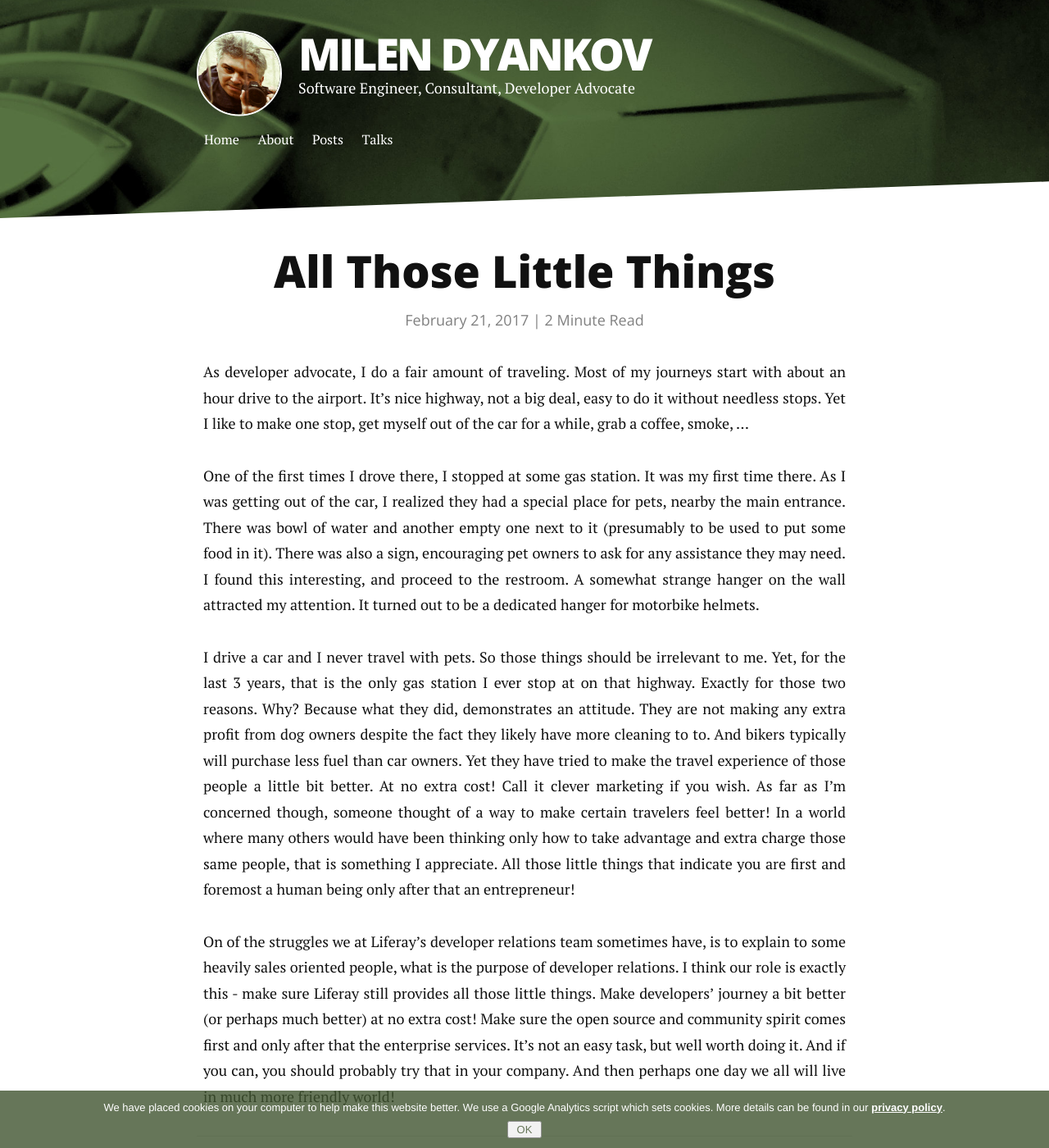
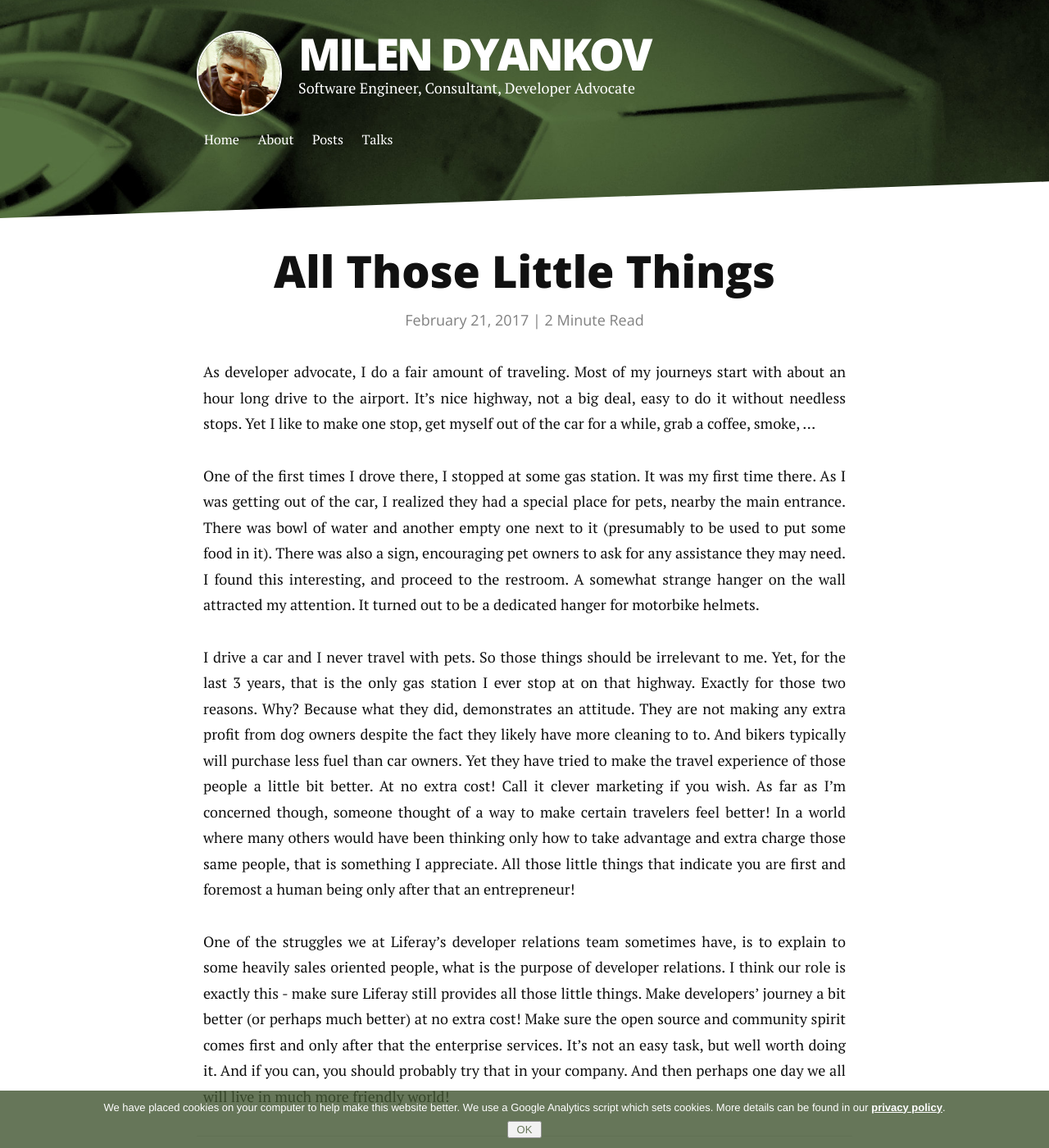
Before and after one commit to azzazzel/azzazzel.github.io, a Jekyll site: the page built from _posts/2017-02-21-those_little_things.md, in a window 1280 px wide and 1400 px high. Shown: the whole window at 82% size. Built offline with Jekyll 4.4.1, drawn with Linux system fonts in a browser that asks for light colours; nearby versions of some CDN libraries; comment, search, counter and statistics services are not loaded.

Commit message:
fixed typos

```diff
--- a/_posts/2017-02-21-those_little_things.md
+++ b/_posts/2017-02-21-those_little_things.md
@@ -2,7 +2,7 @@
 layout: new_post
 title: "All Those Little Things"
 ---
-As developer advocate, I do a fair amount of traveling. Most of my journeys start with about an hour drive to the airport. It's nice highway, not a big deal, easy to do it without needless stops. Yet I like to make one stop, get myself out of the car for a while, grab a coffee, smoke, ...
+As developer advocate, I do a fair amount of traveling. Most of my journeys start with about an hour long drive to the airport. It's nice highway, not a big deal, easy to do it without needless stops. Yet I like to make one stop, get myself out of the car for a while, grab a coffee, smoke, ...
 
 One of the first times I drove there, I stopped at some gas station. It was my first time there. As I was getting out of the car, I realized they had a special place for pets, nearby the main entrance. There was bowl of water and another empty one next to it (presumably to be used to put some food in it). There was also a sign, encouraging pet owners to ask for any assistance they may need. I found this interesting, and proceed to the restroom. A somewhat strange hanger on the wall attracted my attention. It turned out to be a dedicated hanger for motorbike helmets.
 
@@ -10,4 +10,4 @@ One of the first times I drove there, I stopped at some gas station. It was my f
 
 I drive a car and I never travel with pets. So those things should be irrelevant to me. Yet, for the last 3 years, that is the only gas station I ever stop at on that highway. Exactly for those two reasons. Why? Because what they did, demonstrates an attitude. They are not making any extra profit from dog owners despite the fact they likely have more cleaning to to. And bikers typically will purchase less fuel than car owners. Yet they have tried to make the travel experience of those people a little bit better. At no extra cost! Call it clever marketing if you wish. As far as I'm concerned though, someone thought of a way to make certain travelers feel better! In a world where many others would have been thinking only how to take advantage and extra charge those same people, that is something I appreciate. All those little things that indicate you are first and foremost a human being only after that an entrepreneur!
 
-On of the struggles we at Liferay's developer relations team sometimes have, is to explain to some heavily sales oriented people, what is the purpose of developer relations. I think our role is exactly this - make sure Liferay still provides all those little things. Make developers' journey a bit better (or perhaps much better) at no extra cost! Make sure the open source and community spirit comes first and only after that the enterprise services. It's not an easy task, but well worth doing it. And if you can, you should probably try that in your company. And then perhaps one day we all will live in much more friendly world!
+One of the struggles we at Liferay's developer relations team sometimes have, is to explain to some heavily sales oriented people, what is the purpose of developer relations. I think our role is exactly this - make sure Liferay still provides all those little things. Make developers' journey a bit better (or perhaps much better) at no extra cost! Make sure the open source and community spirit comes first and only after that the enterprise services. It's not an easy task, but well worth doing it. And if you can, you should probably try that in your company. And then perhaps one day we all will live in much more friendly world!
```
